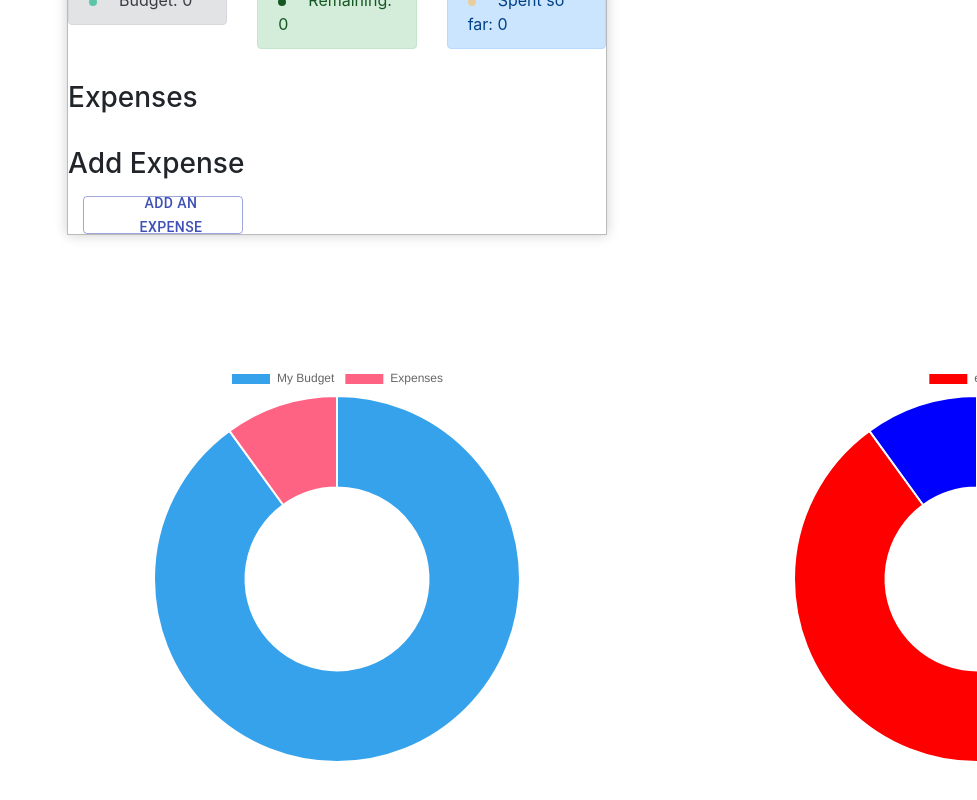
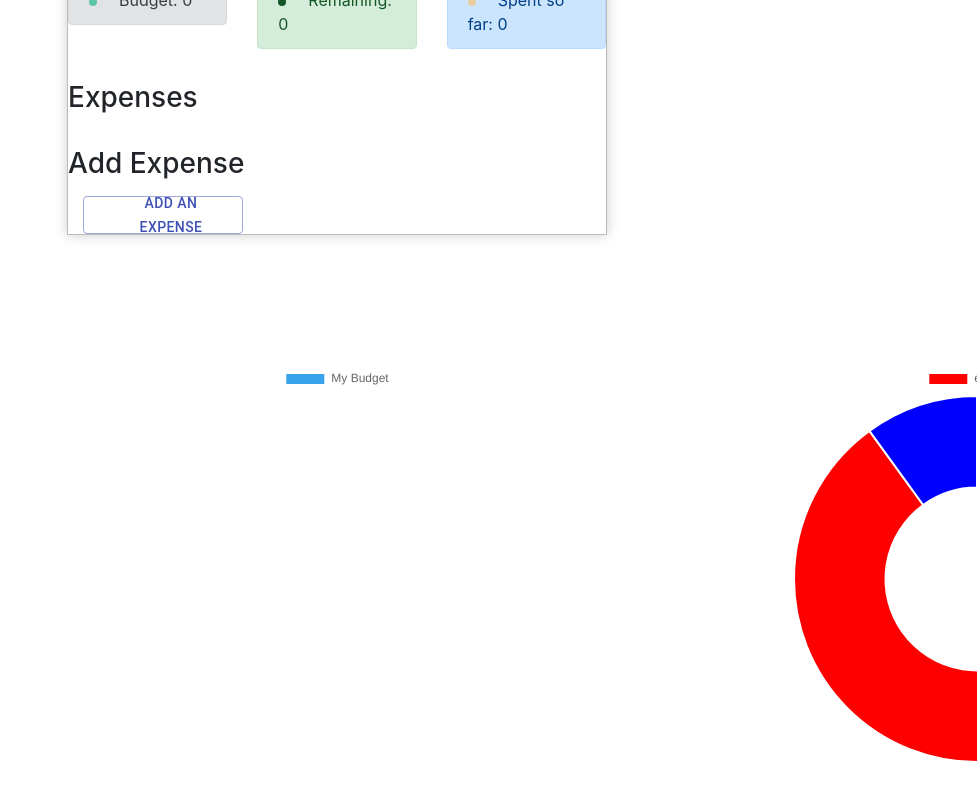
Before and after one commit to Andreas-Kalicani/travelbudget2.0, a React (Create React App) app: page /dashboard in a window 1280 px wide. Shown: the part 224-1024 px from the top of the page, without its empty margins (303-1280 px from the left). Built offline with nearby package versions, Linux system fonts and the light colour scheme.

Commit message:
Added Dynamic data to the charts from currency converter

```diff
--- a/package.json
+++ b/package.json
@@ -16,8 +16,8 @@
     "bootstrap": "^4.6.0",
     "framer-motion": "^4.1.5",
     "react": "^17.0.2",
+    "react-chartjs-2": "^2.11.1",
     "react-datepicker": "^3.7.0",
-    "react-chartjs-2": "^2.11.1",
     "react-dom": "^17.0.2",
     "react-icons": "^4.2.0",
     "react-router-dom": "^5.2.0",
--- a/src/components/dashboard/Dashboard.js
+++ b/src/components/dashboard/Dashboard.js
@@ -13,6 +13,8 @@ export default function Dashboard({
     destinationCurrencyCode,
     days
     }) {
+
+
     return (
         <div>
 
@@ -24,7 +26,12 @@ export default function Dashboard({
 
             />
            <div className="theCharts">
-           <Charts/>
+           <Charts
+           inputBudget={inputBudget}
+           conversionResult={conversionResult}
+           originCurrencyCode={originCurrencyCode}
+           destinationCurrencyCode={destinationCurrencyCode}
+           days={days} />
            <Chart2/>
             </div>
 
--- a/src/components/dashboard/add-component/charts.js
+++ b/src/components/dashboard/add-component/charts.js
@@ -2,15 +2,20 @@ import React from "react";
 import {Doughnut} from "react-chartjs-2";
 
 
-const Charts = (props) =>{
+const Charts = ({inputBudget,
+    conversionResult,
+    originCurrencyCode,
+    destinationCurrencyCode,
+    days}) =>{
+
     return (
 
     <Doughnut className="chart1" height={50} width={0} data = {{
-        labels: ["My Budget", "Expenses"],
+        labels: ["My Budget"],
 
         datasets: [
             {
-                data: [90, 10],
+                data: [inputBudget],
                 label: "first dataset",
                 backgroundColor: ['rgb(54, 162, 235)',  'rgb(255, 99, 132)'],
 
--- a/src/components/dashboard/chart2.js
+++ b/src/components/dashboard/chart2.js
@@ -13,10 +13,7 @@ const Chart2 = (props) => {
 
                 }]
             }}
-
             />
-
-
     )
 }
 
--- a/src/components/navigation/Navbar.css
+++ b/src/components/navigation/Navbar.css
@@ -60,6 +60,7 @@
 
 .nav-text a:hover{
     background-color: #1a83ff;
+    text-decoration: none;
 }
 
 .nav-menu-items{
```
Also changed, not shown: 2 other files (tests, documents, lock files or other folders).
